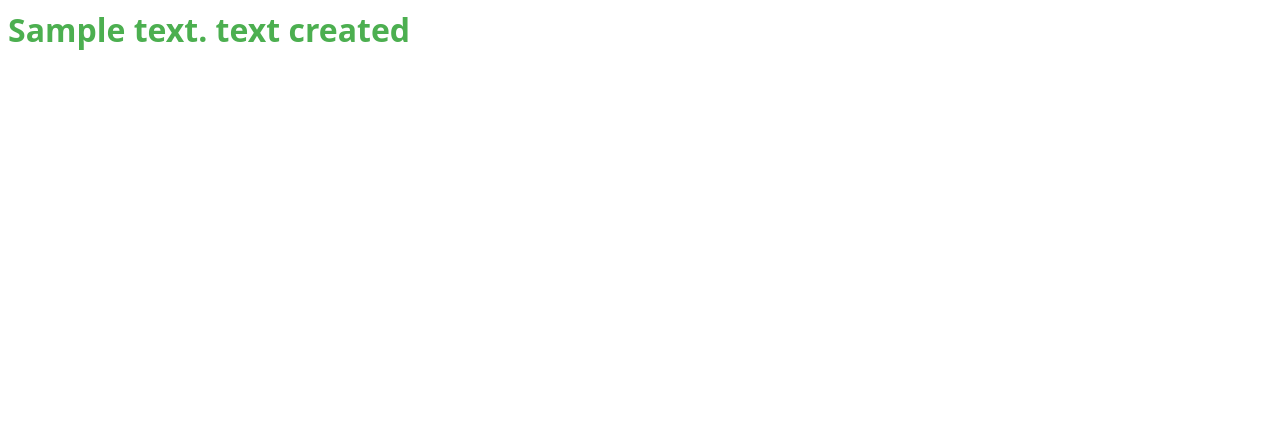
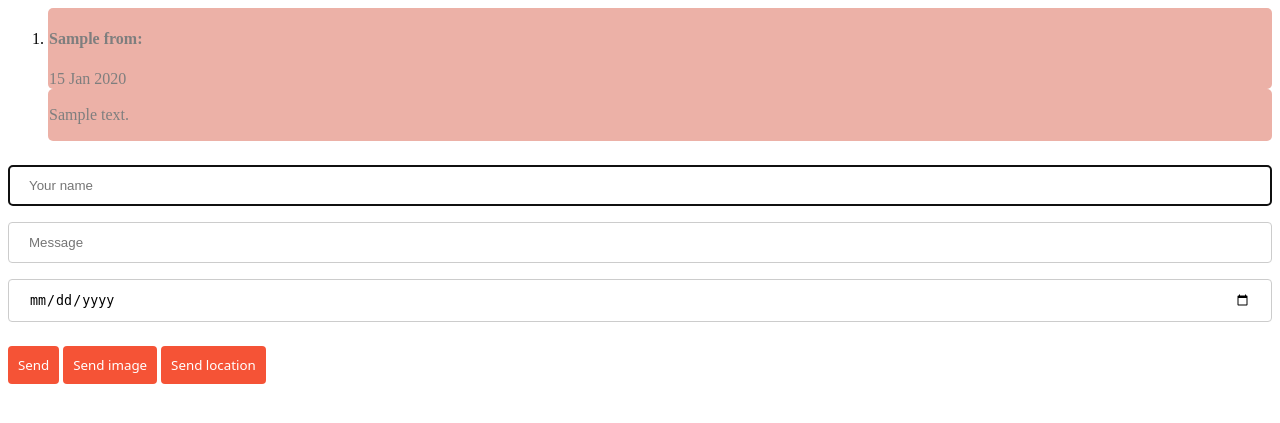
Before and after one commit to abhidnyag/node-course-2-image-app, a Node project: template views/images/success.ejs in a window 1280 px wide. Shown: the top 423 px of the page. Run offline with Node 20 templates, Linux system fonts and the light colour scheme; the template is opened without the code that fills it: most values are stand-ins (such as "Sample title", 1, 10 or a date in 2020); some libraries are stand-ins or nearby versions.

Commit message:
html pages and sent values from html in database

```diff
--- a/package.json
+++ b/package.json
@@ -11,6 +11,7 @@
   "dependencies": {
     "bcryptjs": "^2.4.3",
     "body-parser": "^1.18.2",
+    "dateformat": "^3.0.2",
     "ejs": "^2.5.7",
     "express": "^4.16.2",
     "fs": "0.0.1-security",
--- a/public/css/style.css
+++ b/public/css/style.css
@@ -1,15 +1,15 @@
 h1{
     font-family: system-ui;
-    color: #4CAF50;
+    color: #f55336;
     align-content: center
 }
 h3{
     font-family: system-ui;
-    color: #4CAF50;
+    color: #f55336;
     align-content: center
 }
 
-input[type=text], input[type=email], input[type=date], input[type=password],input[type=submit], select {
+input[type=text], input[type=email], input[type=date], input[type=password],input[type=file],input[type=submit], select {
     width: 100%;
     padding: 12px 20px;
     margin: 8px 0;
@@ -22,11 +22,24 @@ input[type=text], input[type=email], input[type=date], input[type=password],inpu
 div {
     border-radius: 5px;
     background-color: #f2f2f2;
-    padding: 20px;
+    padding: 1px;
 }
+.title, .body{
+    border-radius: 5px;
+    background-color: #da6551;
+    opacity: 0.5;
+    filter: alpha(opacity=50);
+    padding: 1px;
 
+}
+.title h4{
+
+        font-weight:600;
+        margin-right:10px
+
+}
 button{
-    background: #4CAF50;
+    background: #f55336;
     color: white;
     cursor:pointer;
     transition:background .3s ease;
@@ -38,7 +51,7 @@ button{
 }
 
 button:hover{
-    background: #45a049;
+    background: #da6551;
     padding:10px;
     border: none;
     border-radius: 4px;
--- a/public/index.html
+++ b/public/index.html
@@ -13,7 +13,7 @@
 <div>
   <form action="/users" method="post" id="nameform">
     <label for="username">Username</label>
-    <input type="text" name="username" placeholder="Your name.." autocomplete="off">
+    <input type="text" name="username" placeholder="Your name.." autofocus autocomplete="off">
 
     <label for="email">Email ID</label>
     <input type="email"  name="email" placeholder="Your email..">
--- a/server/middleware/authenticate.js
+++ b/server/middleware/authenticate.js
@@ -2,15 +2,15 @@ var {User} = require('./../models/user');
 
 var authenticate = (req, res, next) => {
 
-    var username = req.body('username');
-       User.findByToken(username).then((user) => {
+    var token = req.header('x-auth');
+       User.findByToken(token).then((user) => {
 
         if(!user){
            return Promise.reject();
       }
 
       req.user = user;
-      req.username = username;
+      req.token = token;
 
       next();
 
--- a/server/server.js
+++ b/server/server.js
@@ -122,6 +122,8 @@ io.on('connection', (socket) => {
        users.removeUser(socket.id);
        users.addUser(socket.id, params.username, params.email, params.password);
        io.emit('updateUserList', users.getUserList());
+       socket.emit('newMessage', generateMessage('Admin', 'Welcome to the chat app'));
+       socket.broadcast.emit('newMessage', generateMessage('Admin' ,`${params.username} has joined.`));
        callback();
     });
 
--- a/server/utils/users.js
+++ b/server/utils/users.js
@@ -41,8 +41,8 @@ removeUser (id){
 
 
 getUserList (){
-    var users = this.users;
-
+    var users = this.users.username;
+  console.log(users);
     return users;
  }
 
--- a/views/images/success.ejs
+++ b/views/images/success.ejs
@@ -1,12 +1,34 @@
 <html>
 <head>
-    <meta charset="utf-8">
-    <title>Chat | ImageApp</title>
-    <meta name="viewport" content="width=device-width, initial-scale=1, user-scalable=no">
-     <link rel="stylesheet" href="/css/style.css">
+  <meta charset="utf-8">
+  <title>Join | ImageApp</title>
+  <meta name="viewport" content="width=device-width, initial-scale=1, user-scalable=no">
+  <link rel="stylesheet" href="/css/style.css">
 </head>
+<body>
 
-<body>
-<h1><%= image.text %> text created</h1>
+  <ol>
+    <li class="messages">
+      <div class="title">
+   <h4><%= image.from %>:</h4>
+   <span><%= image.createdAt %></span>
+
+</div>
+<div class="body">
+    <p><%= image.text %> </p>
+</div>
+
+</li>
+</ol>
+
+<form id="message-form" action="/images" method="post">
+    <input name="from" type="text" placeholder="Your name" autofocus autocomplete="off"/>
+    <input name="text"  type="text" placeholder="Message" autofocus autocomplete="off"/>
+    <input name="createdAt" type="date" placeholder="Time">
+
+</form>
+<button form="message-form">Send</button>
+<button  form="message-form" id="send-image">Send image</button>
+<button  form="message-form" id="send-location">Send location</button>
 </body>
 </html>
```
Also changed, not shown: public/js/image.js (+22 -0 lines), server/models/image.js (+7 -4 lines), views/images/image.ejs (+3 -4 lines).
